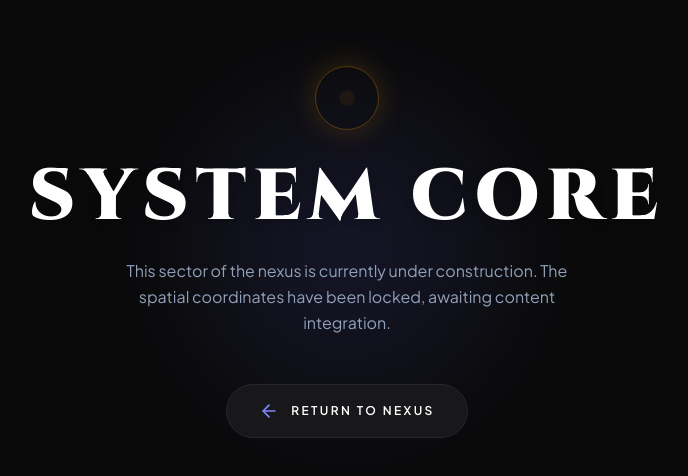
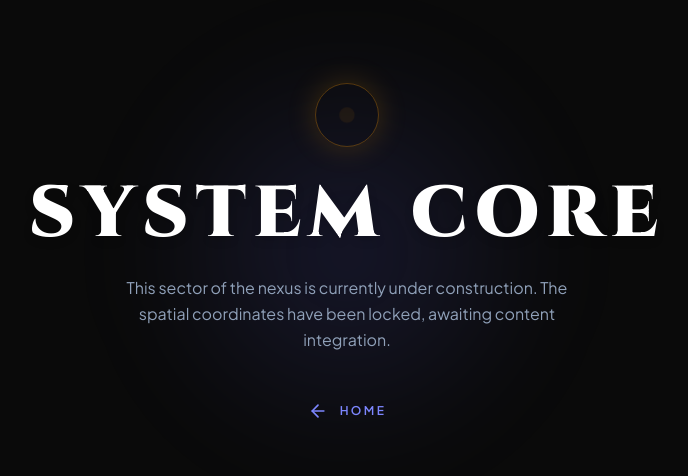
Before and after one commit to Yogx09/My-Portfolio-, a Next.js app: page /system in a window 1280 px wide. Shown: the part 148-624 px from the top of the page, without its empty margins (293-981 px from the left). Built offline with nearby package versions, Linux system fonts and the light colour scheme.

Commit message:
update: standardise back button text and navigation

```diff
--- a/src/app/about/page.tsx
+++ b/src/app/about/page.tsx
@@ -35,7 +35,7 @@ export default function AboutPage() {
         <Link href="/#projects" className="group flex items-center gap-3 text-xs font-mono tracking-widest text-indigo-400 hover:text-amber-400 transition-colors">
           <ArrowLeft className="w-4 h-4 group-hover:-translate-x-1 transition-transform" />
           <span className="w-6 h-[1px] bg-indigo-400 group-hover:bg-amber-400 group-hover:w-10 transition-all duration-300 shadow-[0_0_10px_currentColor]"></span>
-          [ RETURN_TO_PORTAL ]
+          [ HOME ]
         </Link>
         <div className="font-orbitron font-black text-xs tracking-[0.4em] text-slate-500">
           SYS.LOC: <span className="text-amber-600 drop-shadow-[0_0_8px_#d97706]">/ABOUT_ME</span>
--- a/src/app/contact/page.tsx
+++ b/src/app/contact/page.tsx
@@ -22,9 +22,9 @@ export default function ContactPage() {
                     The spatial coordinates have been locked, awaiting content integration.
                 </p>
 
-                <Link href="/#projects" className="group flex items-center gap-3 px-8 py-4 bg-zinc-900 border border-zinc-800 hover:border-indigo-500 hover:bg-zinc-800 rounded-full transition-all duration-300">
+                <Link href="/#projects" className="group flex items-center gap-3 text-indigo-400 hover:text-amber-400 transition-colors">
                     <ArrowLeft className="w-5 h-5 text-indigo-400 group-hover:-translate-x-1 transition-transform" />
-                    <span className="font-bold tracking-[0.2em] text-xs uppercase">Return to Nexus</span>
+                    <span className="font-bold tracking-[0.2em] text-xs uppercase">HOME</span>
                 </Link>
             </div>
         </div>
--- a/src/app/experience/page.tsx
+++ b/src/app/experience/page.tsx
@@ -480,7 +480,7 @@ export default function ExperiencePage() {
             <div className="absolute top-0 left-0 w-full p-8 z-20 pointer-events-none flex justify-between items-start">
                 <Link href="/#projects" className="pointer-events-auto flex items-center gap-2 group">
                     <ArrowLeft className="w-4 h-4 text-slate-400 group-hover:-translate-x-1 transition-transform group-hover:text-slate-800" />
-                    <span className="text-xs font-medium tracking-widest text-slate-400 group-hover:text-slate-800 transition-colors uppercase">Return</span>
+                    <span className="text-xs font-medium tracking-widest text-slate-400 group-hover:text-slate-800 transition-colors uppercase">HOME</span>
                 </Link>
 
                 <div className="text-xs font-semibold tracking-[0.2em] text-slate-300">
--- a/src/app/projects/page.tsx
+++ b/src/app/projects/page.tsx
@@ -261,9 +261,9 @@ export default function ProjectsPage() {
       <SmartCursor />
       <FilmGrain />
 
-      <Link href="/" className="fixed top-8 left-8 z-[100] group flex items-center gap-3 px-6 py-3 bg-black/50 backdrop-blur-md border border-white/10 rounded-full hover:bg-white/10 transition-colors">
+      <Link href="/#projects" className="fixed top-8 left-8 z-[100] group flex items-center gap-3 px-6 py-3 bg-black/50 backdrop-blur-md border border-white/10 rounded-full hover:bg-white/10 transition-colors">
         <ArrowLeft className="w-5 h-5 text-white/70 group-hover:-translate-x-1 transition-transform" />
-        <span className="font-orbitron font-bold text-xs tracking-widest text-white/70">NEXUS</span>
+        <span className="font-orbitron font-bold text-xs tracking-widest text-white/70">HOME</span>
       </Link>
 
       {/* Hero Intro */}
--- a/src/app/skills/page.tsx
+++ b/src/app/skills/page.tsx
@@ -440,7 +440,7 @@ export default function SkillsPage() {
       {/* Return Home Button */}
       <Link href="/#projects" className="fixed top-6 left-6 z-[200] bg-slate-900/50 backdrop-blur-md border border-white/20 shadow-lg rounded-full px-5 py-2.5 flex items-center gap-3 hover:bg-white/10 hover:border-white/50 hover:scale-105 transition-all group">
         <i className="fa-solid fa-arrow-left text-white group-hover:-translate-x-1 transition-transform"></i>
-        <span className="text-white font-bold text-xs tracking-widest uppercase">Return Base</span>
+        <span className="text-white font-bold text-xs tracking-widest uppercase">HOME</span>
       </Link>
 
       <div className="fixed bottom-0 left-1/2 transform -translate-x-1/2 w-[1920px] h-[400px] z-[15] pointer-events-none">
--- a/src/app/system/page.tsx
+++ b/src/app/system/page.tsx
@@ -22,9 +22,9 @@ export default function SystemPage() {
                     The spatial coordinates have been locked, awaiting content integration.
                 </p>
 
-                <Link href="/#projects" className="group flex items-center gap-3 px-8 py-4 bg-zinc-900 border border-zinc-800 hover:border-indigo-500 hover:bg-zinc-800 rounded-full transition-all duration-300">
+                <Link href="/#projects" className="group flex items-center gap-3 text-indigo-400 hover:text-amber-400 transition-colors">
                     <ArrowLeft className="w-5 h-5 text-indigo-400 group-hover:-translate-x-1 transition-transform" />
-                    <span className="font-bold tracking-[0.2em] text-xs uppercase">Return to Nexus</span>
+                    <span className="font-bold tracking-[0.2em] text-xs uppercase">HOME</span>
                 </Link>
             </div>
         </div>
```
